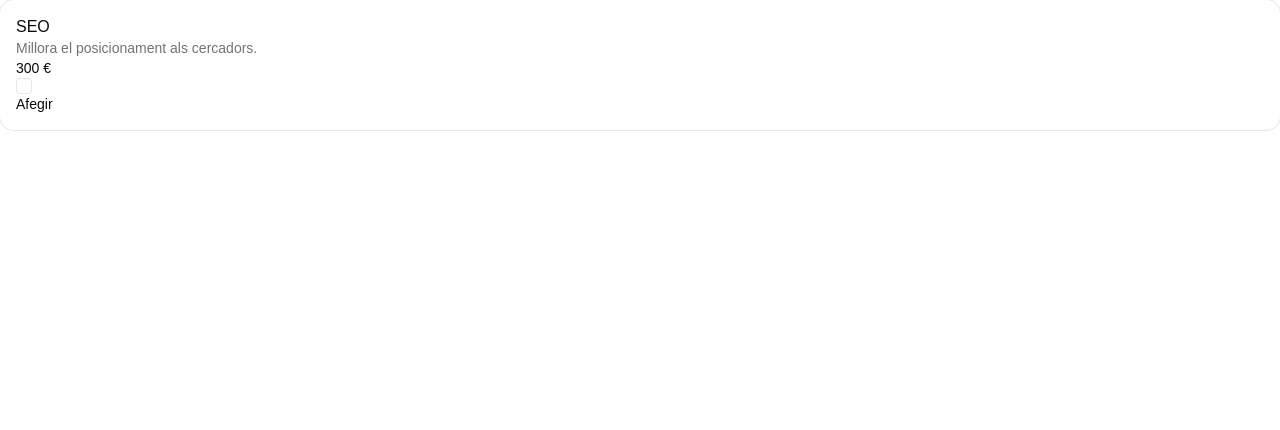
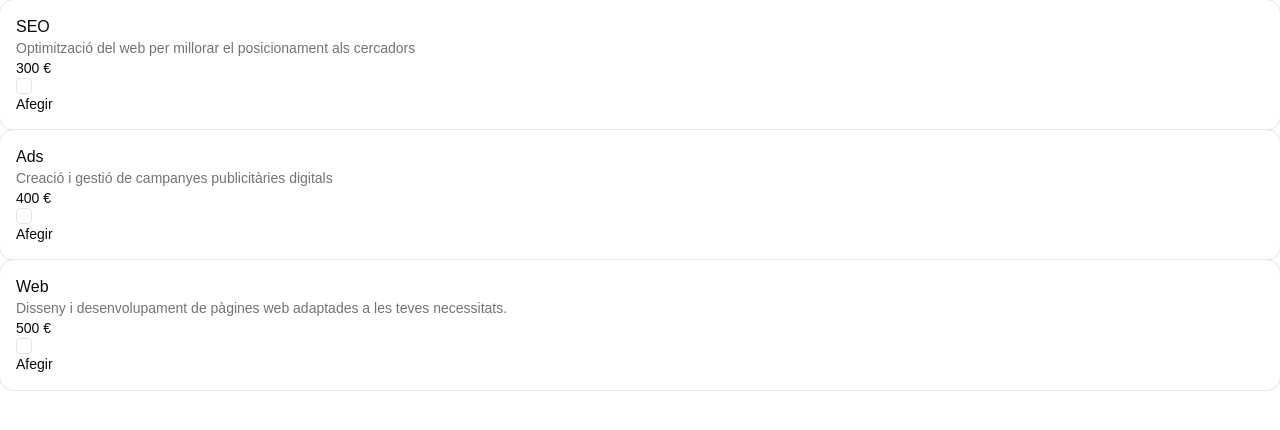
Before and after one commit to ypmodev/budget-generator, a React (Vite) app: page / in a window 1280 px wide. Shown: the top 430 px of the page. Built offline with nearby package versions, Linux system fonts and the light colour scheme.

Commit message:
feat: add Budget component to render service cards

```diff
--- a/src/App.tsx
+++ b/src/App.tsx
@@ -1,14 +1,10 @@
-import ServiceCard from "@/components/service-card"
+import Budget from "@/components/Budget"
 
 const App = () => {
   return (
-    <div>
-      <ServiceCard
-        title="SEO"
-        description="Millora el posicionament als cercadors."
-        basePrice={300}
-      />
-    </div>
+    <main>
+     <Budget />
+    </main>
   );
 };
 export default App;
--- /dev/null
+++ b/src/components/Budget.tsx
@@ -0,0 +1,29 @@
+import ServiceCard from "@/components/ServiceCard"
+import type {BudgetState} from "@/types/budget-state"
+import { useState } from "react"
+import services from "@/data/services.json"
+
+const Budget = () => {
+
+  const [budget, setBudget] = useState<BudgetState>({
+    seo: false,
+    ads: false,
+    web: false,
+    pages: 1,
+    languages: 1,
+  });
+
+
+  return (
+    <article>
+      {services.map((service) => (
+      <ServiceCard key={service.id}
+      {...service} />
+      ))
+      }
+
+    </article>
+  )
+}
+
+export default Budget
```
Also changed, not shown: src/components/ServiceCard.tsx (renamed from src/components/service-card.tsx).
